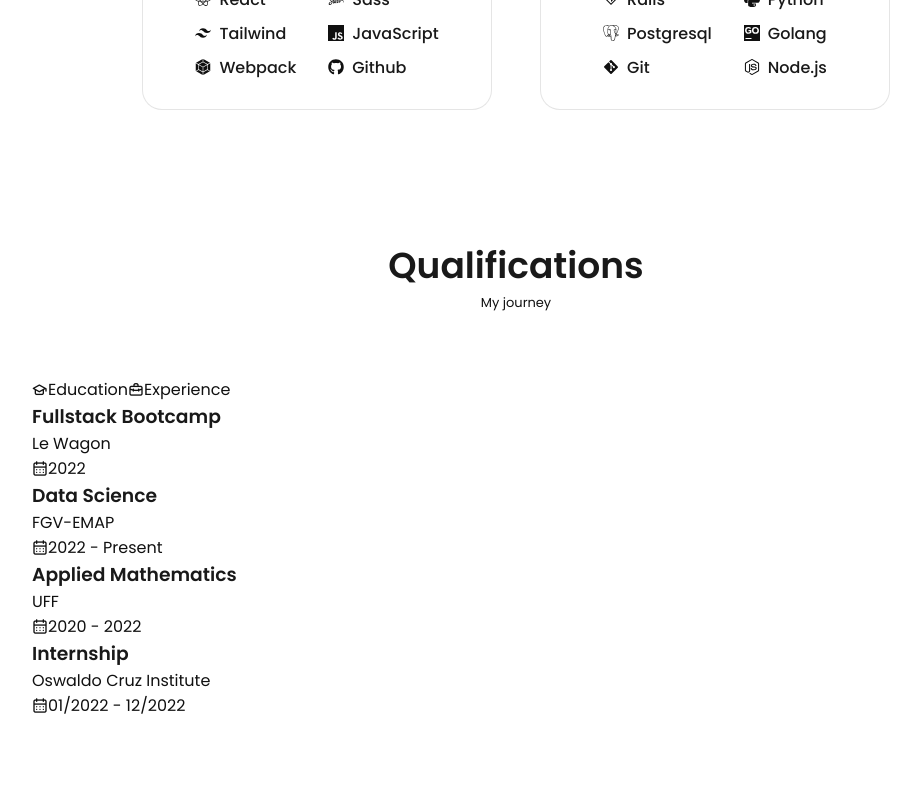
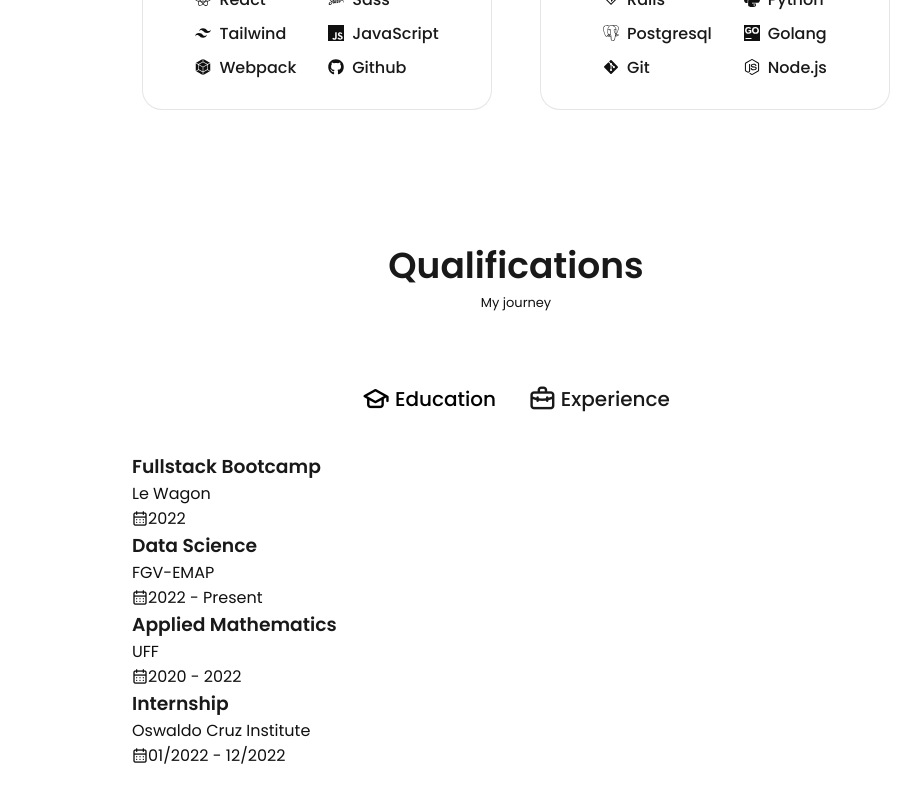
Before and after one commit to MatheusAraripe/my-web-portfolio, a React (Create React App) app: page / in a window 1280 px wide. Shown: the part 1792-2592 px from the top of the page, without its empty margins (124-1045 px from the left). Before the commit the page ends 2542 px from the top, so only its background shows below. Built offline with nearby package versions, Linux system fonts and the light colour scheme.

Commit message:
feat: add css to title and icons in the qualification section

```diff
--- a/src/components/qualification/qualification.css
+++ b/src/components/qualification/qualification.css
@@ -0,0 +1,31 @@
+.qualification__container{
+  max-width: 768px;
+}
+
+.qualification__tabs{
+  display: flex;
+  margin-bottom: var(--mb-2);
+  justify-content: center;
+}
+
+
+.qualification__button {
+  font-size: var(--h3-font-size);
+  font-weight: var(--font-medium);
+  color: var(--title-color);
+  margin: 0 var(--mb-1);
+  cursor: pointer;
+}
+
+.qualification__button:hover {
+  color: var(--title-color-dark);
+}
+
+.qualification__icon {
+  font-size: 1.8rem;
+  margin-right: var(--mb-0-25);
+}
+
+.qualification__active{
+  color: var(--title-color-dark);
+}
```
